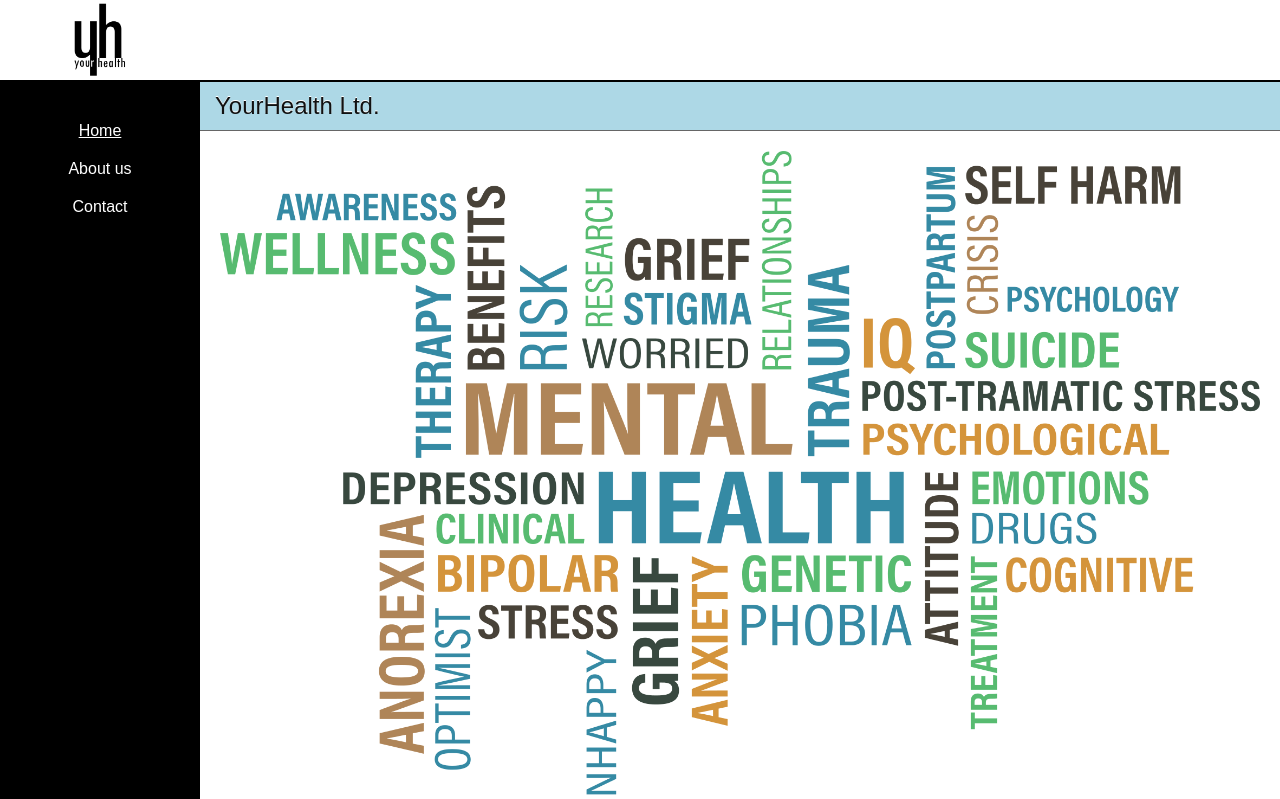
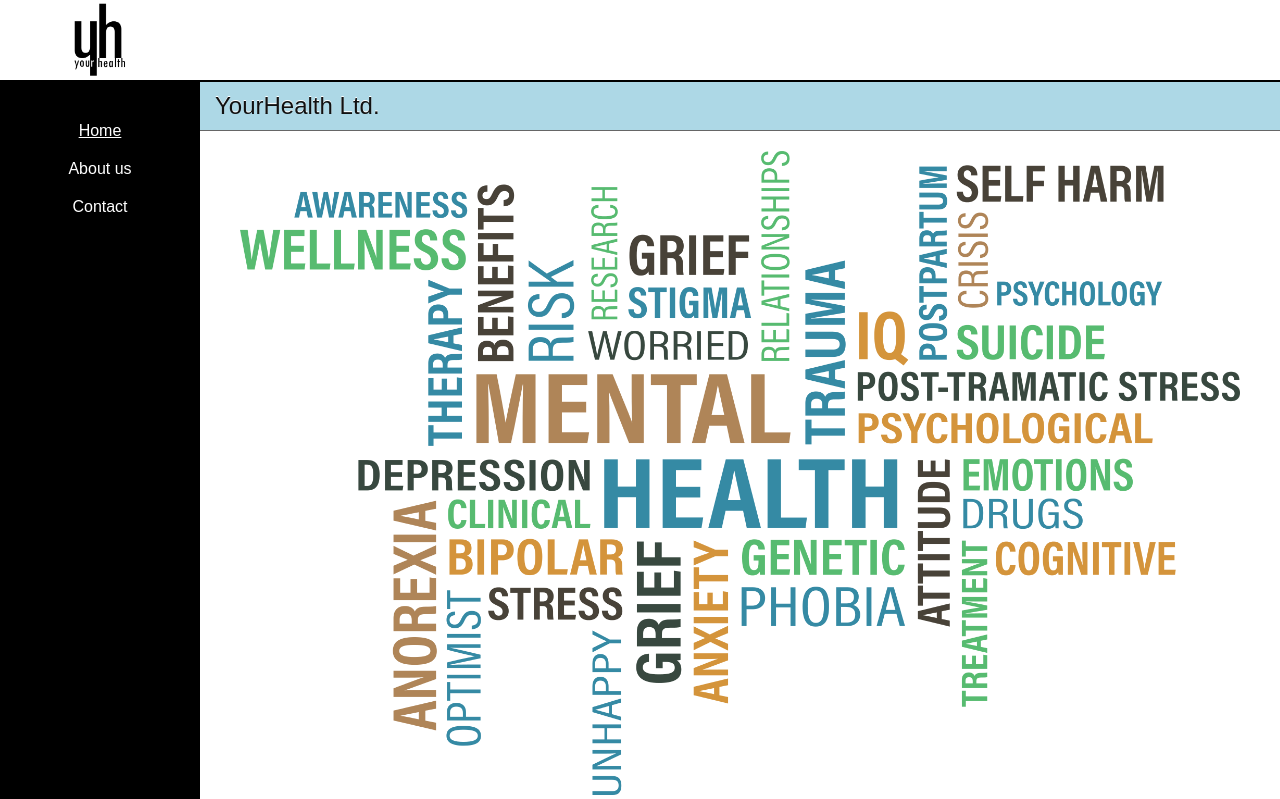
Before and after one commit to humzahash01/Your-Health, a React (Create React App) app: page / in a window 1280 px wide. Shown: the top 799 px of the page. Built offline with nearby package versions, Linux system fonts and the light colour scheme; a web font is replaced by a local one; what react-google-maps would draw is missing.

Commit message:
feat: Give home image max-width and center it

```diff
--- a/src/App.css
+++ b/src/App.css
@@ -78,6 +78,9 @@ nav li {
 }
 
 #home-splash {
+  display: block;
+  margin: auto;
+  max-width: 1000px;
   width: 100%;
 }
 
```
